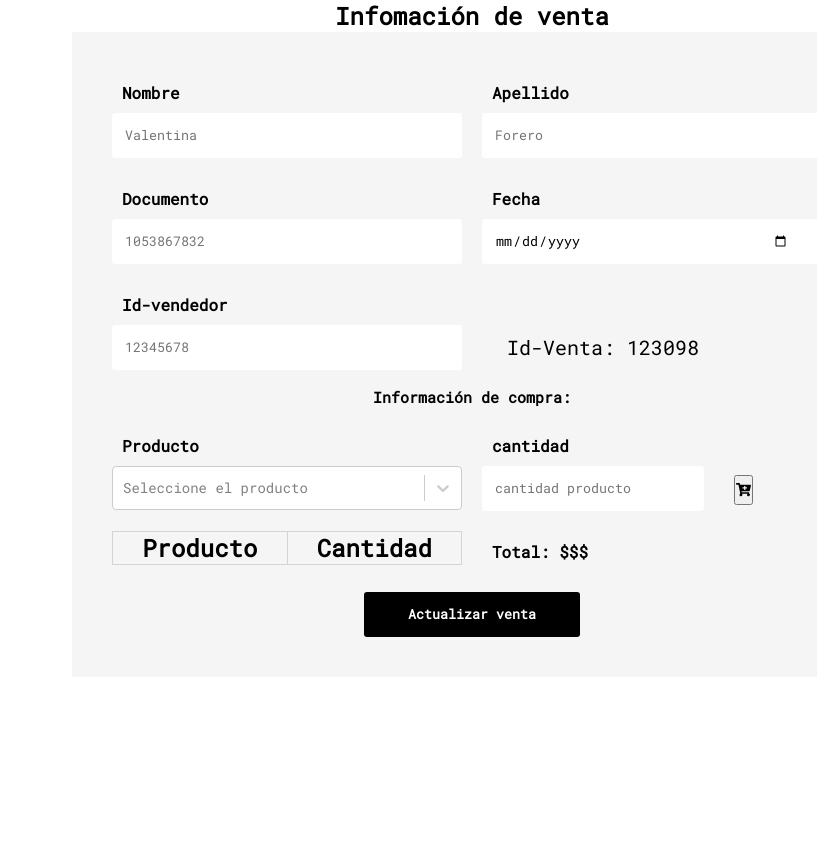
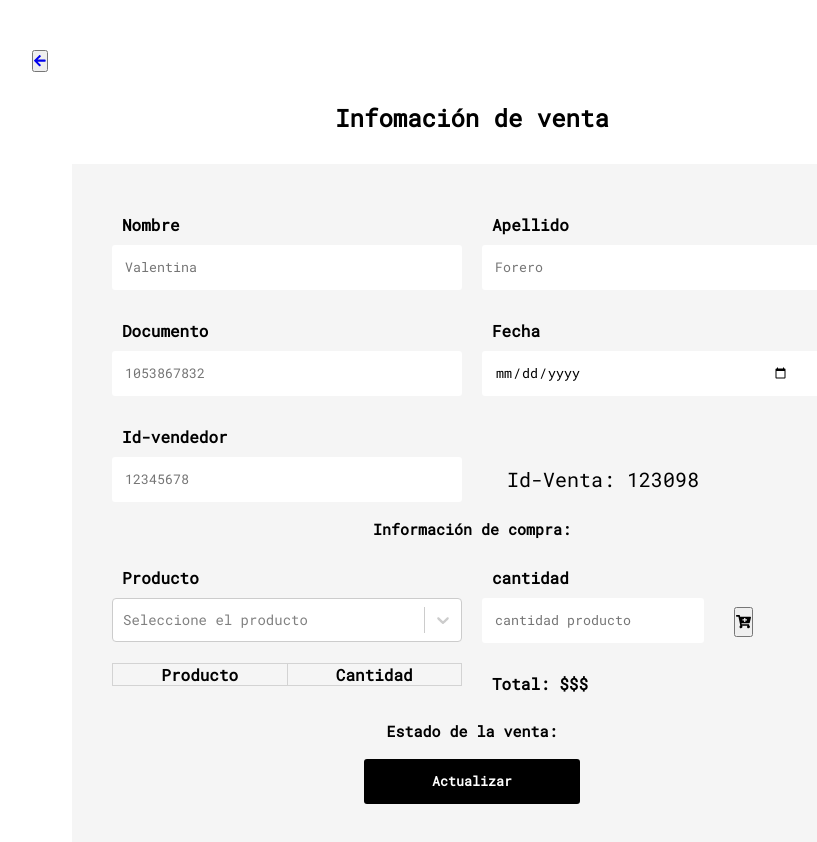
Before and after one commit to ValentinaForeroConde/ProTic, a React (Create React App) app: page /actualizarVentas in a window 1280 px wide. Shown: the whole page, without its empty margins (168-985 px from the left). Before the commit the page ends 800 px from the top, so only its background shows below. Built offline with nearby package versions, Linux system fonts and the light colour scheme.

Commit message:
Se agrega botones para editar venta y para regresar en la vista

```diff
--- a/src/components/Expresiones.jsx
+++ b/src/components/Expresiones.jsx
@@ -7,7 +7,7 @@ const Expresiones = {
         correo: /^[a-zA-Z0-9_.+-]+@[a-zA-Z0-9-]+\.[a-zA-Z0-9-.]+$/,
         telefono: /^\d{7,14}$/, // 7 a 14 numeros.
         valores: /^\d{4,10}$/,
-        cantidad: /^\d{1,1000}$/,
+        cantidad: /^\d{1,4}$/,
         fechas: /^\d{4}-(0?[1-9]|1[012])-(0?[1-9]|[12][0-9]|3[01])$/
 }
 
--- a/src/elements/Listas.jsx
+++ b/src/elements/Listas.jsx
@@ -8,7 +8,7 @@ border-collapse: collapse;
 `;
 
 const TableHead = styled.thead`
-font-size: 4vh;
+font-size: 3.5vh;
 font-weight: bold;
 text-align: left;
 padding 2;
@@ -16,7 +16,7 @@ padding 2;
 `;
 
 const TableData = styled.td`
-font-size: 3vh;
+font-size: 2vh;
 border: 1px solid LightGrey;
 height: 100%;
 text-align: center;
@@ -25,14 +25,6 @@ vertical-align: middle;
 
 `;
 
-const TableDataGrey = styled.td`
-font-size: 3vh;
-color: LightGrey;
-border: 1px solid LightGrey;
-text-align: center;
-vertical-align: middle;
-}
-`;
 const ContenedorBotonCentrado = styled.div`
     display: block;
     text-align: right;
@@ -62,7 +54,6 @@ export{
     Table,
     TableHead,
     TableData,
-    TableDataGrey,
     ContenedorBotonCentrado,
     Boton,
 }
--- a/src/pages/ActualizarVentas.jsx
+++ b/src/pages/ActualizarVentas.jsx
@@ -5,9 +5,10 @@ import Expresiones from 'components/Expresiones';
 import BotonCentrado from 'components/BotonCentrado';
 import AlertaError from 'components/AlertaError';
 import Selects from 'components/Selects';
-import {Table, TableHead, TableData, TableDataGrey, Boton, ContenedorBotonCentrado} from 'elements/Listas';
+import {Table, TableHead, TableData,} from 'elements/Listas';
 import { FontAwesomeIcon } from '@fortawesome/react-fontawesome';
-import {faCartPlus} from '@fortawesome/free-solid-svg-icons';
+import {faCartPlus, faArrowLeft} from '@fortawesome/free-solid-svg-icons';
+import { Link } from 'react-router-dom';
 
 
 const ActualizarVentas = () => {
@@ -58,6 +59,11 @@ const ActualizarVentas = () => {
         }
     return (
         <main>
+            <button className="botonVolver">
+                <Link to='/ventas'>
+                    <FontAwesomeIcon icon={faArrowLeft}/>
+                </Link>
+            </button>
             <h2 className="tituloGestionVentas">Infomación de venta</h2>
             <Formulario className = "guiGestionUsuarios" onSubmit = {onSubmitForm}>
                 <Input
@@ -155,9 +161,11 @@ const ActualizarVentas = () => {
                       </tbody>
                 </Table>
                 <Label>Total: $$$</Label>
+                <Etiqueta>Estado de la venta: </Etiqueta>
+
                 {formularioValido === false  && <AlertaError/>}
                 <BotonCentrado
-                    nombreBoton = "Actualizar venta"
+                    nombreBoton = "Actualizar"
                     mensajeBoton = "Venta actualizada exitosamente"
                     formularioValido = {formularioValido}
                 />
--- a/src/pages/Ventas.jsx
+++ b/src/pages/Ventas.jsx
@@ -5,9 +5,9 @@ import Expresiones from 'components/Expresiones';
 import BotonCentrado from 'components/BotonCentrado';
 import AlertaError from 'components/AlertaError';
 import Selects from 'components/Selects';
-import {Table, TableHead, TableData, TableDataGrey, Boton, ContenedorBotonCentrado} from 'elements/Listas';
+import {Table, TableHead, TableData, Boton, ContenedorBotonCentrado} from 'elements/Listas';
 import { FontAwesomeIcon } from '@fortawesome/react-fontawesome';
-import {faCartPlus} from '@fortawesome/free-solid-svg-icons';
+import {faCartPlus, faPenAlt} from '@fortawesome/free-solid-svg-icons';
 import { Link } from 'react-router-dom';
 
 
@@ -33,7 +33,7 @@ const ventasBackend = [
         idProducto: 12342
     },
     {
-        nombreCliente: 'Camila',
+        nombreCliente: 'Maria Camila',
         ApellidoCliente: 'Dossman',
         documento: 124554675,
         fecha: '2021/09/28',
@@ -65,9 +65,6 @@ const ventasBackend = [
     return (
       <div>
         <div>
-          <h2>
-            Página de administración de ventas
-          </h2>
           <ContenedorBotonCentrado>
             <Boton
               onClick={() => {
@@ -112,7 +109,9 @@ const ventasBackend = [
                   <TableData>{ventas.idVenta}</TableData>
                   <TableData>
                     <button>
-                      <Link to='/actualizarVentas'>Editar</Link>
+                      <Link to='/actualizarVentas'>
+                        <FontAwesomeIcon icon={faPenAlt}/>
+                      </Link>
                     </button>
                   </TableData>
                 </tr>
--- a/src/styles/styles.css
+++ b/src/styles/styles.css
@@ -24,14 +24,20 @@ input[type=number] { -moz-appearance:textfield; }
 .tituloGestionVentas{
   display: block;
   text-align: center;
+  padding: 30px 0px 30px 0px;
 }
 
 .mainContainerTable{
-  width: 50%;
+  width: 70%;
   margin: auto;
+
+
 }
 .selectlist{
   height: 45px;
   line-height: 30px;
   font-size: 14px;
 }
+.botonVolver{
+  margin: 50px 0px 0px 200px;
+}
```
